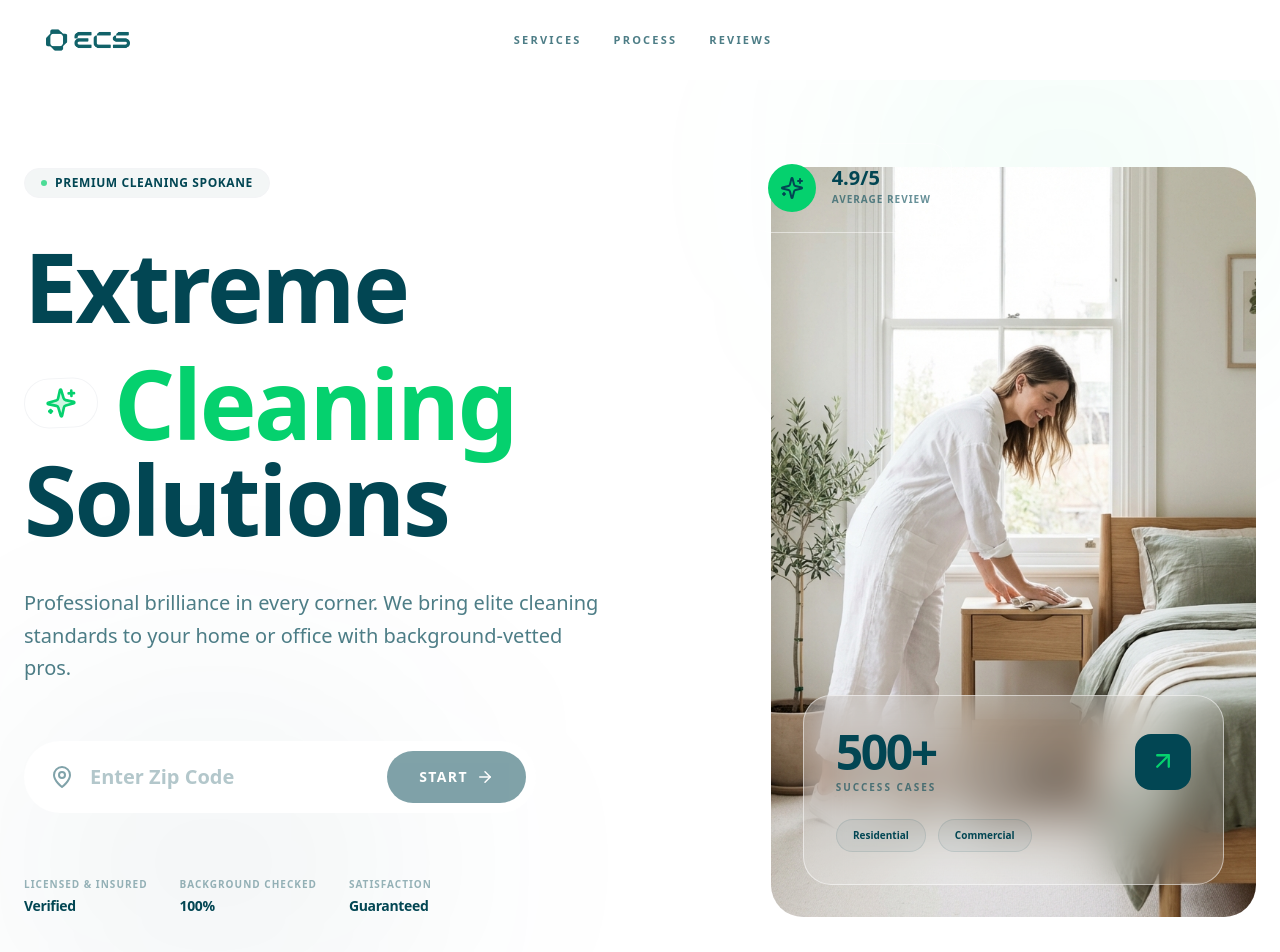
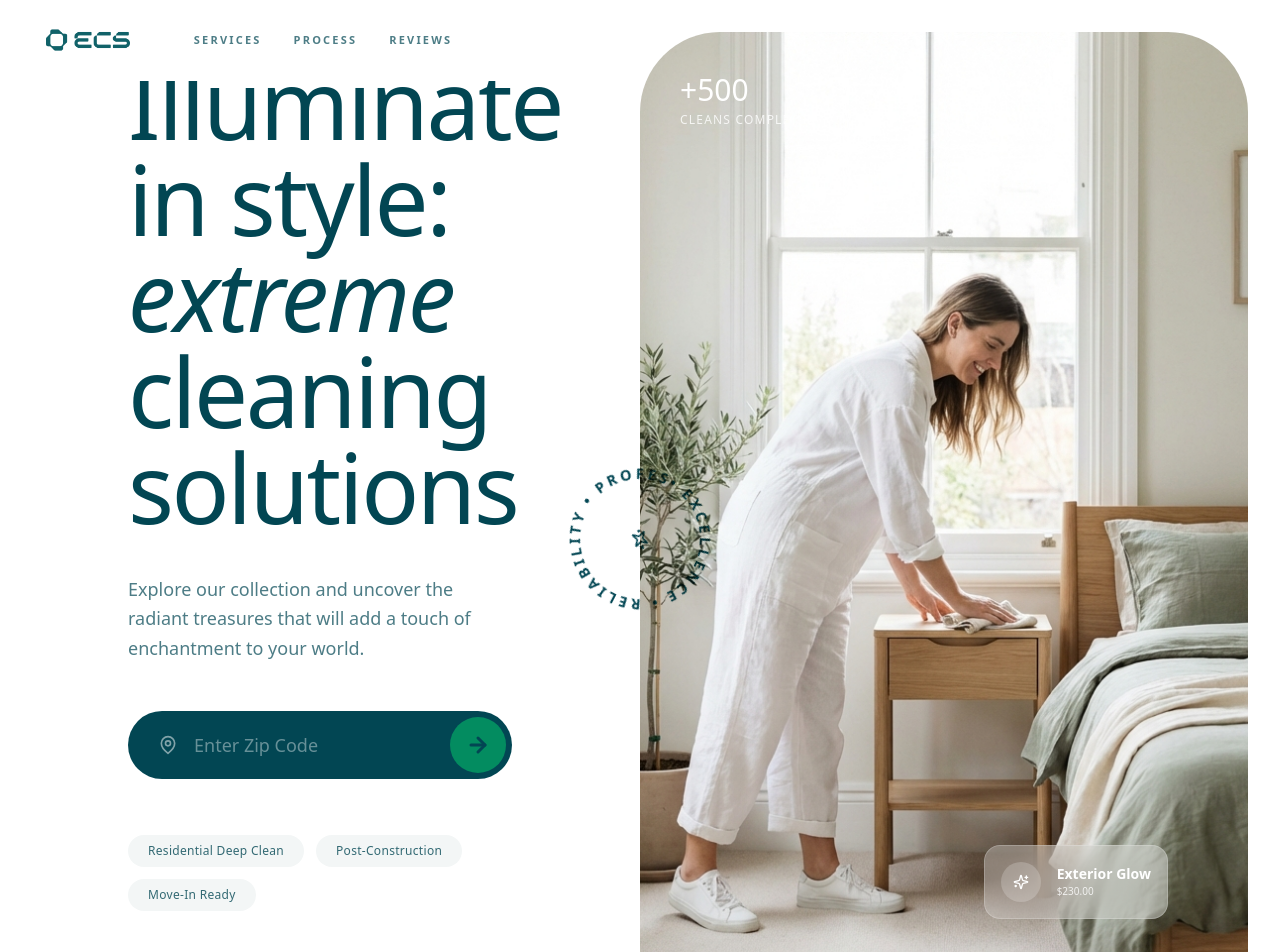
Before and after one commit to renatoquerales28-byte/extreme-cleaning-next, a Next.js app: page / in a window 1280 px wide. Shown: the top 952 px of the page. Built offline with nearby package versions, Linux system fonts and the light colour scheme.

Commit message:
UI: Implement ultra-minimalist Hero with dynamic header and asymmetric layout

```diff
--- a/src/app/page.tsx
+++ b/src/app/page.tsx
@@ -14,9 +14,17 @@ import { AnimatePresence, motion } from "framer-motion";
 export default function Home() {
     const [mobileMenuOpen, setMobileMenuOpen] = useState(false);
     const [showGetQuote, setShowGetQuote] = useState(false);
+    const [scrolled, setScrolled] = useState(false);
 
     useEffect(() => {
         const handleScroll = () => {
+            // Header expansion logic
+            if (window.scrollY > 50) {
+                setScrolled(true);
+            } else {
+                setScrolled(false);
+            }
+
             // Show button after scrolling down 400px (past most of hero content)
             if (window.scrollY > 400) {
                 setShowGetQuote(true);
@@ -31,8 +39,8 @@ export default function Home() {
 
     return (
         <main className="min-h-screen bg-white selection:bg-accent selection:text-white">
-            {/* Sticky Navigation - Full Width Glassmorphism */}
-            <nav className="fixed top-0 left-0 w-full z-50 bg-white transition-all duration-300">
+            {/* Sticky Navigation - Dynamic Width */}
+            <nav className={`fixed top-0 left-0 z-50 bg-white border-b border-transparent transition-all duration-700 ease-in-out ${scrolled ? 'w-full shadow-sm' : 'w-full md:w-[50%]'}`}>
                 <div className="container mx-auto px-6 py-4 md:py-5 flex items-center justify-between">
                     <Link href="/" className="flex items-center gap-2 group shrink-0">
                         <div className="relative h-8 md:h-10 w-24 md:w-32 overflow-hidden">
--- a/src/components/landing/HeroSection.tsx
+++ b/src/components/landing/HeroSection.tsx
@@ -3,7 +3,7 @@
 import React, { useState } from "react";
 import Image from "next/image";
 import { useRouter } from "next/navigation";
-import { ArrowRight, Sparkles, MapPin } from "lucide-react";
+import { ArrowRight, Sparkles, MapPin, Star } from "lucide-react";
 import { motion } from "framer-motion";
 
 export default function HeroSection() {
@@ -19,49 +19,39 @@ export default function HeroSection() {
     };
 
     return (
-        <section className="relative w-full bg-white pt-32 pb-20 overflow-hidden font-sans selection:bg-[#05D16E] selection:text-[#024653]">
-            {/* Background decorations */}
-            <div className="absolute top-0 right-0 w-1/3 h-1/3 bg-[#05D16E]/5 blur-[120px] rounded-full pointer-events-none" />
-            <div className="absolute bottom-0 left-0 w-1/3 h-1/3 bg-[#024653]/5 blur-[120px] rounded-full pointer-events-none" />
+        <section className="relative w-full bg-white pt-24 lg:pt-0 min-h-[90vh] overflow-hidden font-sans text-[#024653]">
+            <div className="max-w-[1800px] mx-auto grid grid-cols-1 lg:grid-cols-2 h-full gap-8 lg:gap-0">
 
-            <div className="max-w-7xl mx-auto px-6 grid grid-cols-1 lg:grid-cols-12 gap-12 items-center">
-
-                {/* Left Column: Content & CTA (60%) */}
-                <div className="lg:col-span-7 relative z-20 flex flex-col justify-center py-10">
+                {/* Left Column: Content & Conversion */}
+                <div className="relative z-20 flex flex-col justify-center px-6 lg:px-20 xl:px-32 py-10 lg:py-0 h-full">
                     <motion.div
-                        initial={{ opacity: 0, x: -20 }}
-                        animate={{ opacity: 1, x: 0 }}
-                        transition={{ duration: 0.6 }}
-                        className="space-y-10"
+                        initial={{ opacity: 0, y: 20 }}
+                        animate={{ opacity: 1, y: 0 }}
+                        transition={{ duration: 0.8 }}
+                        className="space-y-8 lg:space-y-10"
                     >
-                        <div className="inline-flex items-center gap-2 bg-[#f3f6f6] px-4 py-1.5 rounded-full text-xs font-bold text-[#024653] uppercase tracking-wider border border-gray-100">
-                            <span className="w-1.5 h-1.5 bg-[#05D16E] rounded-full animate-pulse"></span>
-                            Premium Cleaning Spokane
+                        {/* Eyebrow */}
+                        <div className="text-[10px] tracking-[0.4em] uppercase font-medium opacity-50 pl-1">
+                            Luxury of Exclusive Cleaning
                         </div>
 
-                        <div className="relative">
-                            <h1 className="text-6xl xl:text-8xl font-black tracking-tight text-[#024653] leading-[1.05]">
-                                Extreme <br />
-                                <span className="inline-flex items-center gap-4 flex-wrap">
-                                    <span className="bg-white px-5 py-2 rounded-full border border-gray-100 flex items-center justify-center transform -rotate-2 hover:rotate-0 transition-transform duration-300">
-                                        <Sparkles className="text-[#05D16E] fill-[#05D16E]/20" size={32} />
-                                    </span>
-                                    <span className="text-[#05D16E]">Cleaning</span>
-                                </span>
-                                <br />
-                                Solutions
+                        {/* Minimalist Headline */}
+                        <h1 className="text-5xl lg:text-7xl xl:text-8xl font-normal leading-tight tracking-tight">
+                            Illuminate in style: <br />
+                            <span className="italic font-light">extreme</span> cleaning <br />
+                            solutions
                         </h1>
-                        </div>
 
-                        <p className="text-[#024653]/70 text-xl font-medium max-w-xl leading-relaxed">
-                            Professional brilliance in every corner. We bring elite cleaning standards to your home or office with background-vetted pros.
+                        <p className="text-lg font-light opacity-70 max-w-md leading-relaxed">
+                            Explore our collection and uncover the radiant treasures that will add a touch of enchantment to your world.
                         </p>
 
-                        {/* Zip Code Form Integration */}
-                        <div className="pt-4 max-w-lg">
-                            <form onSubmit={handleStart} className={`relative flex items-center p-2 bg-white rounded-full transition-all duration-300 border-2 ${isFocused ? 'border-[#05D16E]' : 'border-transparent'}`}>
-                                <div className="pl-4 text-[#024653]/50">
-                                    <MapPin size={24} />
+                        {/* Minimalist Zip Code Input */}
+                        <div className="max-w-md pt-2">
+                            <form onSubmit={handleStart} className="relative group">
+                                <div className={`flex items-center bg-[#024653] rounded-full p-1.5 transition-all duration-300 ${isFocused ? 'scale-[1.02]' : ''}`}>
+                                    <div className="pl-6 text-white/50">
+                                        <MapPin size={20} />
                                     </div>
                                     <input
                                         type="text"
@@ -70,100 +60,106 @@ export default function HeroSection() {
                                         onFocus={() => setIsFocused(true)}
                                         onBlur={() => setIsFocused(false)}
                                         placeholder="Enter Zip Code"
-                                    className="w-full bg-transparent border-none focus:ring-0 text-[#024653] font-bold placeholder:text-[#024653]/30 text-xl px-4 py-3"
+                                        className="w-full bg-transparent border-none focus:ring-0 text-white font-medium placeholder:text-white/40 text-lg px-4 py-3 h-14"
                                     />
                                     <button
                                         type="submit"
                                         disabled={zipCode.length < 5}
-                                    className="bg-[#024653] hover:bg-[#023540] text-white px-8 py-4 rounded-full font-black uppercase tracking-widest text-sm transition-all disabled:opacity-50 disabled:cursor-not-allowed group flex items-center gap-2"
+                                        className="bg-[#05D16E] hover:bg-[#04bd63] text-[#024653] w-14 h-14 rounded-full flex items-center justify-center transition-all disabled:opacity-50 disabled:cursor-not-allowed shrink-0"
                                     >
-                                    Start <ArrowRight size={18} className="group-hover:translate-x-1 transition-transform" />
+                                        <ArrowRight size={24} className="stroke-[3px]" />
                                     </button>
+                                </div>
                             </form>
                         </div>
 
-                        {/* Trust Badges */}
-                        <div className="flex flex-wrap gap-8 pt-6">
-                            {[
-                                { label: "Licensed & Insured", value: "Verified" },
-                                { label: "Background Checked", value: "100%" },
-                                { label: "Satisfaction", value: "Guaranteed" }
-                            ].map((item, i) => (
-                                <div key={i} className="flex flex-col gap-1">
-                                    <span className="text-[#024653] font-black uppercase tracking-widest text-[10px] opacity-40">{item.label}</span>
-                                    <span className="text-[#024653] font-bold text-sm tracking-tight">{item.value}</span>
+                        {/* Service Tags */}
+                        <div className="flex flex-wrap gap-3 pt-4">
+                            {["Residential Deep Clean", "Post-Construction", "Move-In Ready"].map((tag, i) => (
+                                <span key={i} className="px-5 py-2 rounded-full bg-[#f3f6f6] text-xs font-medium tracking-wide text-[#024653]/80">
+                                    {tag}
+                                </span>
+                            ))}
                         </div>
-                            ))}
+
+                        {/* Promo Widget */}
+                        <div className="flex items-center gap-4 pt-8 lg:pt-16 border-t border-gray-100 lg:border-none w-fit">
+                            <div className="w-16 h-16 rounded-2xl bg-gray-100 relative overflow-hidden">
+                                <Image src="/brand/service-residential.png" alt="Promo" fill className="object-cover" />
+                            </div>
+                            <div className="space-y-1">
+                                <div className="text-sm font-bold">Spring Cleaning Sale</div>
+                                <div className="text-xs opacity-60 max-w-[200px]">Get 15% off your first deep cleaning service this month.</div>
+                            </div>
                         </div>
                     </motion.div>
                 </div>
 
-                {/* Right Column: Main Image (40%) */}
-                <div className="lg:col-span-5 relative h-[600px] lg:h-[750px] mt-12 lg:mt-0">
+                {/* Right Column: Floating Sheet Image */}
+                <div className="relative h-[600px] lg:h-full w-full p-4 lg:p-8 lg:pl-0">
                     <motion.div
-                        initial={{ opacity: 0, scale: 0.95 }}
+                        initial={{ opacity: 0, scale: 0.98 }}
                         animate={{ opacity: 1, scale: 1 }}
-                        transition={{ duration: 0.8, delay: 0.2 }}
-                        className="w-full h-full relative"
+                        transition={{ duration: 1, delay: 0.2 }}
+                        className="relative w-full h-full rounded-[3rem] lg:rounded-[5rem] overflow-hidden"
                     >
-                        {/* Floating Interaction Cards */}
-                        <motion.div
-                            initial={{ x: 20, opacity: 0 }}
-                            animate={{ x: 0, opacity: 1 }}
-                            transition={{ delay: 0.8 }}
-                            className="absolute -top-6 -left-6 z-40 glass p-5 rounded-[1.5rem] border border-white/50"
-                        >
-                            <div className="flex items-center gap-4">
-                                <div className="w-12 h-12 bg-[#05D16E] rounded-full flex items-center justify-center text-[#024653]">
-                                    <Sparkles size={24} />
-                                </div>
-                                <div>
-                                    <div className="text-[#024653] font-black text-xl leading-none">4.9/5</div>
-                                    <div className="text-[#024653]/60 text-[10px] font-bold uppercase tracking-widest mt-1">Average Review</div>
-                                </div>
-                            </div>
-                        </motion.div>
-
-                        {/* Main Image */}
-                        <div className="w-full h-full rounded-[2rem] overflow-hidden relative group">
                         <Image
                             src="/brand/hero_woman_cleaning.png"
-                                alt="Professional Cleaner"
+                            alt="Extreme Cleaning Professional"
                             fill
-                                className="object-cover transition-transform duration-1000 group-hover:scale-110"
+                            className="object-cover"
                             priority
                         />
 
-                            {/* Info Overlay - Liquid Glass Light */}
-                            <div className="absolute bottom-8 left-8 right-8 p-8 bg-white/20 backdrop-blur-[20px] rounded-[1.75rem] text-[#024653] border border-white/50">
-                                <div className="flex items-center justify-between mb-6">
-                                    <div className="space-y-1">
-                                        <div className="text-5xl font-black tracking-tighter text-[#024653]">500+</div>
-                                        <div className="text-[10px] font-black uppercase tracking-[0.2em] opacity-60">Success Cases</div>
+                        {/* Overlay: Minimal Counter */}
+                        <div className="absolute top-10 left-10 text-white">
+                            <div className="text-3xl font-light">+500</div>
+                            <div className="text-xs uppercase tracking-widest opacity-80 mt-1">Cleans Completed</div>
                         </div>
-                                    <div className="w-14 h-14 bg-[#024653] rounded-2xl flex items-center justify-center text-[#05D16E]">
-                                        <ArrowRight size={28} className="-rotate-45" />
+
+                        {/* Overlay: Social Links */}
+                        <div className="absolute bottom-10 right-10 text-white flex gap-6 text-xs font-bold tracking-widest uppercase">
+                            <a href="#" className="hover:opacity-70 transition-opacity">Instagram ↗</a>
+                            <a href="#" className="hover:opacity-70 transition-opacity">Facebook ↗</a>
+                        </div>
+
+                        {/* Glassmorphism Chip */}
+                        <div className="absolute bottom-32 right-20 bg-white/30 backdrop-blur-xl p-4 rounded-2xl flex items-center gap-4 text-white border border-white/20 max-w-[200px]">
+                            <div className="w-10 h-10 rounded-full bg-white/20 flex items-center justify-center">
+                                <Sparkles size={16} />
+                            </div>
+                            <div>
+                                <div className="text-sm font-bold">Exterior Glow</div>
+                                <div className="text-[10px] opacity-80">$230.00</div>
                             </div>
                         </div>
-                                <div className="flex gap-3">
-                                    <div className="px-4 py-2 bg-[#024653]/5 border border-[#024653]/10 rounded-full text-[10px] font-bold">Residential</div>
-                                    <div className="px-4 py-2 bg-[#024653]/5 border border-[#024653]/10 rounded-full text-[10px] font-bold">Commercial</div>
-                                </div>
-                            </div>
-                        </div>
-
-                        {/* Back Decoration */}
-                        <div className="absolute -bottom-10 -right-10 w-64 h-64 bg-[#05D16E]/10 rounded-full blur-[100px] -z-10" />
                     </motion.div>
                 </div>
             </div>
 
-            <style jsx>{`
-                .glass {
-                    background: rgba(255, 255, 255, 0.4);
-                    backdrop-filter: blur(20px);
-                }
-            `}</style>
+            {/* Rotating Stamp - Absolute Center */}
+            <div className="hidden lg:block absolute left-1/2 top-1/2 -translate-x-1/2 -translate-y-1/2 z-30 pointer-events-none mix-blend-multiply">
+                <motion.div
+                    animate={{ rotate: 360 }}
+                    transition={{ duration: 20, repeat: Infinity, ease: "linear" }}
+                    className="w-40 h-40 relative"
+                >
+                    <svg viewBox="0 0 200 200" className="w-full h-full">
+                        <defs>
+                            <path id="circlePath" d="M 100, 100 m -75, 0 a 75,75 0 1,1 150,0 a 75,75 0 1,1 -150,0" />
+                        </defs>
+                        <text fill="#024653" fontSize="18" fontWeight="bold" letterSpacing="4">
+                            <textPath href="#circlePath" startOffset="0%">
+                                • EXCELLENCE • RELIABILITY • PROFESSIONALISM
+                            </textPath>
+                        </text>
+                        <circle cx="100" cy="100" r="40" fill="white" />
+                        <g transform="translate(88, 88)">
+                            <Sparkles size={24} className="text-[#024653]" />
+                        </g>
+                    </svg>
+                </motion.div>
+            </div>
         </section>
     );
 }
```
Lines whose indentation alone changed are shown as unchanged.
